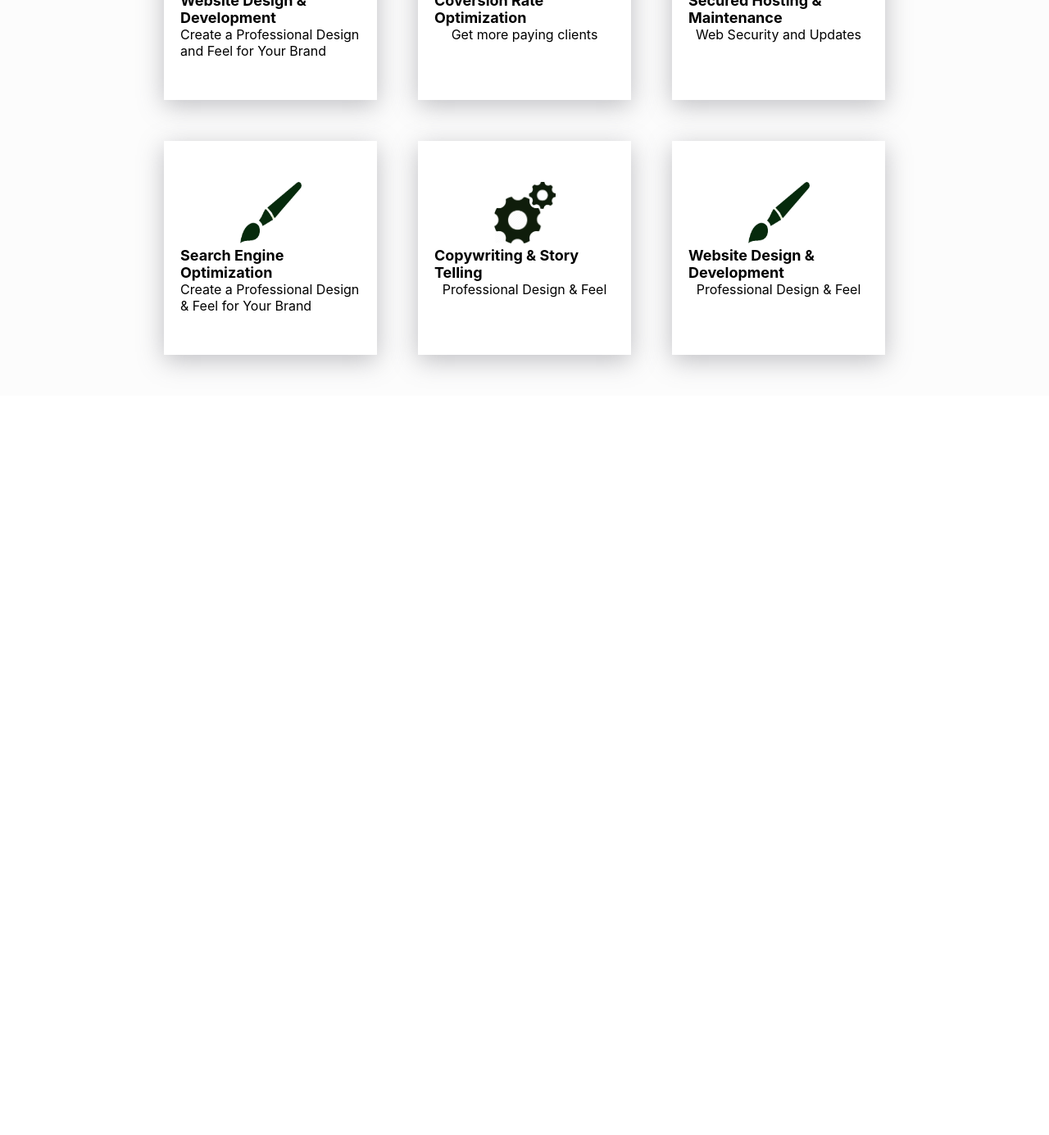
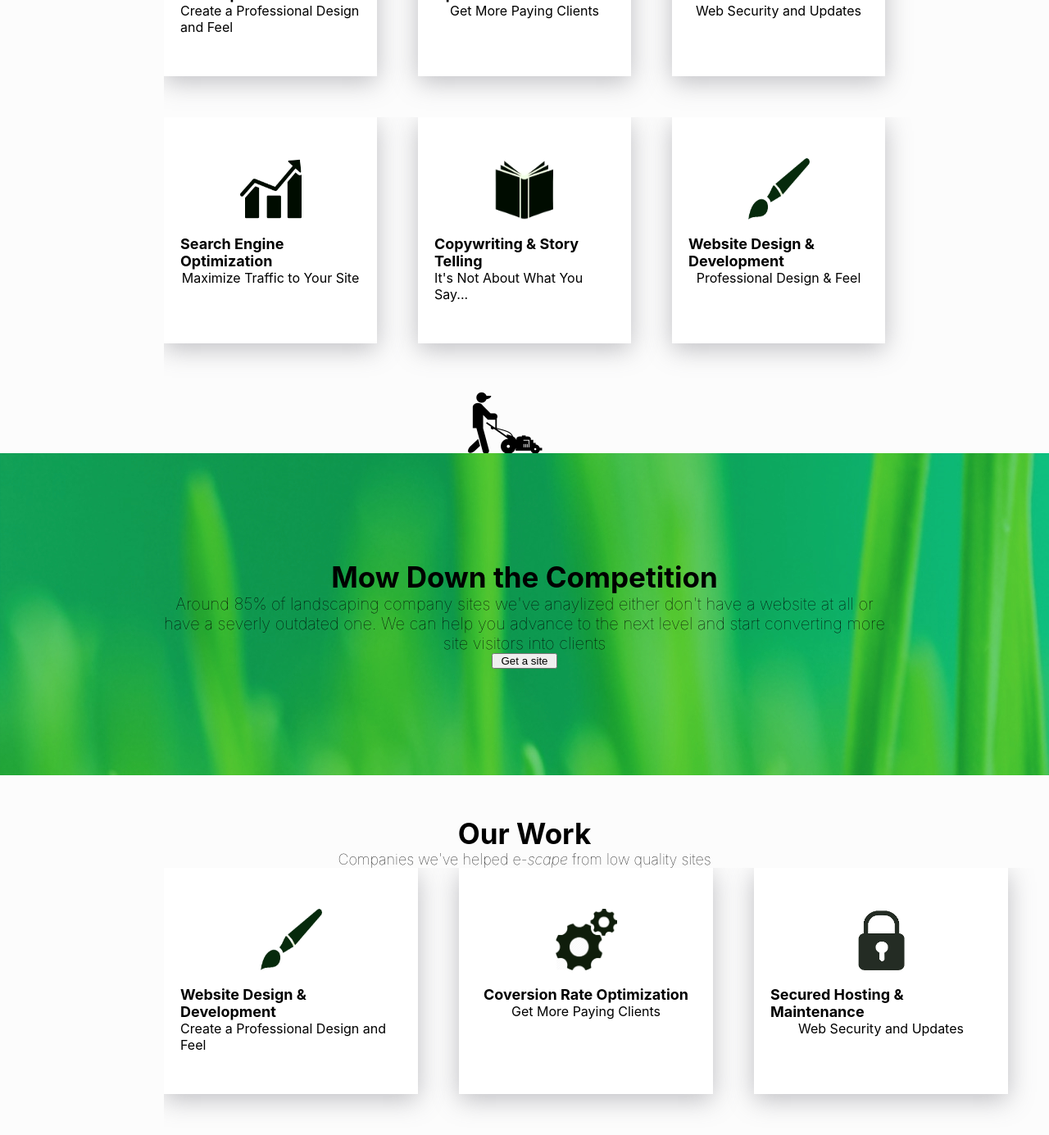
Before and after one commit to AGRTECH/flurrix, a React app: page / in a window 1280 px wide. Shown: the part 1073-2458 px from the top of the page at 82% size. Before the commit the page ends 1556 px from the top, so only its background shows below. Built offline with nearby package versions, Linux system fonts and the light colour scheme.

Commit message:
section 3 +work + some further layout

```diff
--- a/src/components/App.css
+++ b/src/components/App.css
@@ -1,6 +1,7 @@
 * {
   margin: 0;
   padding: 0;
+  overflow-x: hidden;
 }
 
 /* Home */
@@ -39,6 +40,7 @@
   font-weight: bold;
   font-size: 20px;
   border: none;
+  margin-bottom: 80px;
 }
 
 .home-button:hover {
@@ -87,8 +89,8 @@
 
 /* Section 2 */
 .section2-container {
-  margin-top: 107px;
-  padding-top: 200px;
+  margin-top: 20px;
+  padding-top: 50px;
   margin-left: 200x;
   margin-right: 150px;
   display: flex;
@@ -99,9 +101,33 @@
   background-color: #fcfcfc;
 }
 
+.section2-title {
+  font-size: 35px;
+  font-weight: bold;
+  text-align: center;
+  padding-top: 50px;
+}
+
+.section2-subtitle {
+  font-size: 18px;
+  font-weight: lighter;
+  text-align: center;
+}
+
+.section2-italic {
+  font-style: italic;
+}
+
 .section2-paintbrushimg {
   height: 75px;
   width: 75px;
+  margin-bottom: 15px;
+}
+
+.section2-lockimg {
+  height: 75px;
+  width: 60px;
+  margin-bottom: 15px;
 }
 
 .section2-paintbrushimg:hover {
@@ -144,6 +170,56 @@
   flex-direction: column;
   align-items: center;
   justify-content: center;
+}
+
+/* Section 3 */
+
+.section3-container {
+  margin-left: 200px;
+  margin-right: 200px;
+  padding-bottom: 130px;
+  padding-top: 130px;
+  display: flex;
+  flex-direction: column;
+}
+
+.section3-backgroundimg {
+  background-image: url("../img/grass1.jpg");
+  background-attachment: fixed;
+}
+
+.section3-title {
+  text-align: center;
+  font-size: 35px;
+  font-weight: bold;
+}
+
+.section3-subtitle {
+  text-align: center;
+  font-size: 20px;
+  font-weight: lighter;
+}
+
+.section3-button {
+  align-self: center;
+  justify-self: center;
+  width: 80px;
+}
+
+.section3-mowingicon {
+  background-image: url("../img/lawnmowingicon.png");
+  animation: move-right 15s linear infinite;
+  background-repeat: no-repeat;
+  background-size: 100px;
+}
+
+@keyframes move-right {
+  from {
+    background-position: -50px 0;
+  }
+  to {
+    background-position: 1500px 0px;
+  }
 }
 
 @media (max-width: 1480px) {
--- a/src/components/Home.js
+++ b/src/components/Home.js
@@ -3,6 +3,9 @@ import plumberbg from "../img/landscapinglandingbg1.jpg";
 import paintbrush from "../img/greenpaintbrush.png";
 import greengears from "../img/greengears.png";
 import greenlock from "../img/greenlock.png";
+import greenbook from "../img/greenbook.png";
+import greenbars from "../img/greenbars.png";
+import mowingicon from "../img/lawnmowingicon.png";
 import computerviewing from "../img/computerscreenviewing.png";
 import greencheckmark from "../img/greencheckmark.png";
 
@@ -20,6 +23,11 @@ const Home = () => {
         <img src={plumberbg} className="plumber-bg" alt="" />
       </div>
       <div className="section2-background">
+        <p className="section2-title">Services</p>
+        <p className="section2-subtitle">
+          We <span className="section2-italic">scape</span> the web, so you can{" "}
+          <span className="section2-italic">scape</span> more land
+        </p>
         <div className="section2-container">
           <div className="section2-toprow">
             <div className="section2-card">
@@ -37,7 +45,7 @@ const Home = () => {
                   </p>
                 </li>
                 <li>
-                  <p>Create a Professional Design and Feel for Your Brand</p>
+                  <p>Create a Professional Design and Feel</p>
                 </li>
               </ul>
             </div>
@@ -56,18 +64,14 @@ const Home = () => {
                   </p>
                 </li>
                 <li>
-                  <p>Get more paying clients</p>
+                  <p>Get More Paying Clients</p>
                 </li>
               </ul>
             </div>
             <div className="section2-card">
               <ul className="section2-list">
                 <li>
-                  <img
-                    src={greenlock}
-                    className="section2-paintbrushimg"
-                    alt=""
-                  />
+                  <img src={greenlock} className="section2-lockimg" alt="" />
                 </li>
                 <li>
                   <p className="section2-service">
@@ -85,7 +89,7 @@ const Home = () => {
               <ul className="section2-list">
                 <li>
                   <img
-                    src={paintbrush}
+                    src={greenbars}
                     className="section2-paintbrushimg"
                     alt=""
                   />
@@ -94,7 +98,7 @@ const Home = () => {
                   <p className="section2-service">Search Engine Optimization</p>
                 </li>
                 <li>
-                  <p>Create a Professional Design & Feel for Your Brand</p>
+                  <p>Maximize Traffic to Your Site</p>
                 </li>
               </ul>
             </div>
@@ -102,7 +106,7 @@ const Home = () => {
               <ul className="section2-list">
                 <li>
                   <img
-                    src={greengears}
+                    src={greenbook}
                     className="section2-paintbrushimg"
                     alt=""
                   />
@@ -113,7 +117,7 @@ const Home = () => {
                   </p>
                 </li>
                 <li>
-                  <p>Professional Design & Feel</p>
+                  <p>It's Not About What You Say...</p>
                 </li>
               </ul>
             </div>
@@ -138,6 +142,95 @@ const Home = () => {
             </div>
           </div>
         </div>
+        <div className="section3-mowingicon">
+          <div style={{ padding: "42px" }}></div>
+        </div>
+        <div className="section3-backgroundimg">
+          <div className="section3-container">
+            <p className="section3-title">Mow Down the Competition</p>
+            <p className="section3-subtitle">
+              Around 85% of landscaping company sites we've anaylized either
+              don't have a website at all or have a severly outdated one. We can
+              help you advance to the next level and start converting more site
+              visitors into clients
+            </p>
+            <button className="section3-button">Get a site</button>
+          </div>
+        </div>
+        <div className="section4-background">
+          <p className="section2-title">Our Work</p>
+          <p className="section2-subtitle">
+            Companies we've helped e-
+            <span className="section2-italic">scape</span> from low quality
+            sites
+          </p>
+          <div className="section4-container">
+            <div className="section2-toprow">
+              <div className="section2-card">
+                <ul className="section2-list">
+                  <li>
+                    <img
+                      src={paintbrush}
+                      className="section2-paintbrushimg"
+                      alt=""
+                    />
+                  </li>
+                  <li>
+                    <p className="section2-service">
+                      Website Design & Development
+                    </p>
+                  </li>
+                  <li>
+                    <p>Create a Professional Design and Feel</p>
+                  </li>
+                </ul>
+              </div>
+              <div className="section2-card">
+                <ul className="section2-list">
+                  <li>
+                    <img
+                      src={greengears}
+                      className="section2-paintbrushimg"
+                      alt=""
+                    />
+                  </li>
+                  <li>
+                    <p className="section2-service">
+                      Coversion Rate Optimization
+                    </p>
+                  </li>
+                  <li>
+                    <p>Get More Paying Clients</p>
+                  </li>
+                </ul>
+              </div>
+              <div className="section2-card">
+                <ul className="section2-list">
+                  <li>
+                    <img src={greenlock} className="section2-lockimg" alt="" />
+                  </li>
+                  <li>
+                    <p className="section2-service">
+                      Secured Hosting & Maintenance
+                    </p>
+                  </li>
+                  <li>
+                    <p>Web Security and Updates </p>
+                  </li>
+                </ul>
+              </div>
+            </div>
+          </div>
+        </div>
+        <div className="section5-background">{/* Process */}</div>
+        <div className="section6-background">
+          {/* History (I was a power washer and noticed that most had outdated sites) */}
+        </div>
+        <div className="section7-background">{/* Optional Blog */}</div>
+        <div className="section8-background">
+          {/* Pricing / contact form */}
+        </div>
+        <div className="section9-background">{/* Footer */}</div>
       </div>
     </div>
   );
```
Also changed, not shown: src/img/beautifulgrass.jpg (added), src/img/grass1.jpg (added), src/img/greenbars.png (added), src/img/greenbook.png (added), src/img/lawnmowingicon.png (added).
